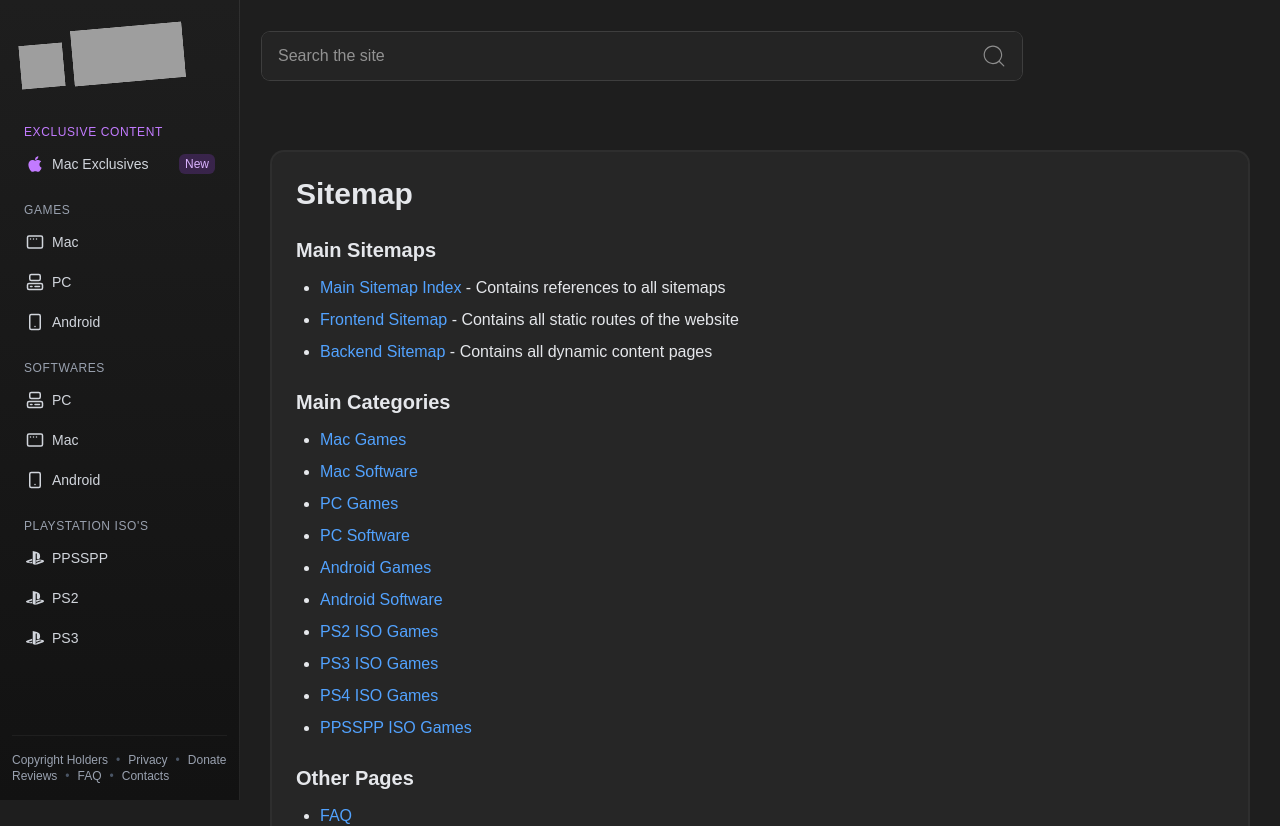
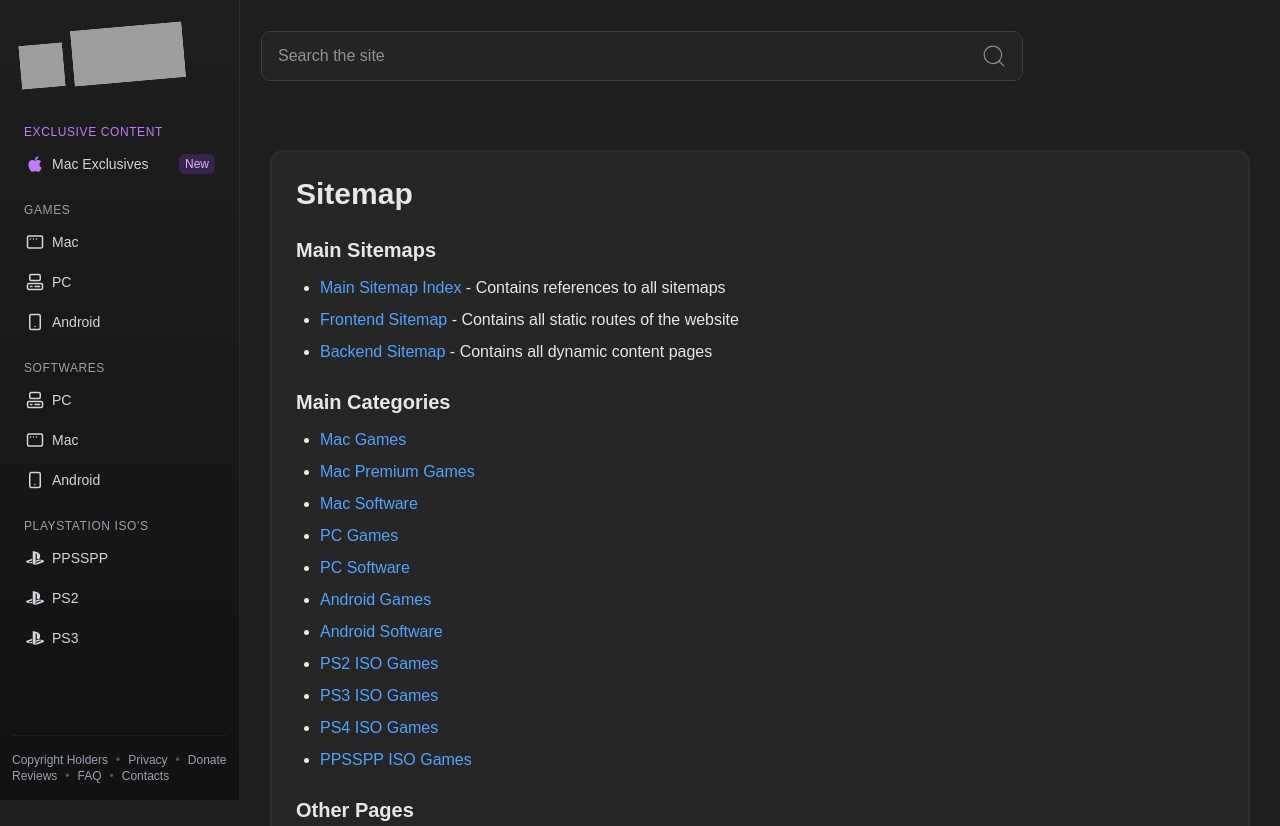
Before and after one commit to Shivansh-Awasthi/Softhub-Next, a Next.js app: page /sitemap in a window 1280 px wide. Shown: the top 826 px of the page. Built offline with nearby package versions, Linux system fonts and the light colour scheme; grey boxes are pictures that could not be loaded.

Commit message:
sitemap updated

```diff
--- a/src/app/sitemap/page.jsx
+++ b/src/app/sitemap/page.jsx
@@ -39,6 +39,7 @@
             <h2 className="text-xl font-semibold mb-3">Main Categories</h2>
             <ul className="list-disc pl-6 space-y-2">
               <li><Link href="/category/mac/games" className="text-blue-400 hover:underline">Mac Games</Link></li>
+              <li><Link href="/category/mac/games/exclusive" className="text-blue-400 hover:underline">Mac Premium Games</Link></li>
               <li><Link href="/category/mac/softwares" className="text-blue-400 hover:underline">Mac Software</Link></li>
               <li><Link href="/category/pc/games" className="text-blue-400 hover:underline">PC Games</Link></li>
               <li><Link href="/category/pc/softwares" className="text-blue-400 hover:underline">PC Software</Link></li>
```
Also changed, not shown: 1 other file (tests, documents, lock files or other folders).
